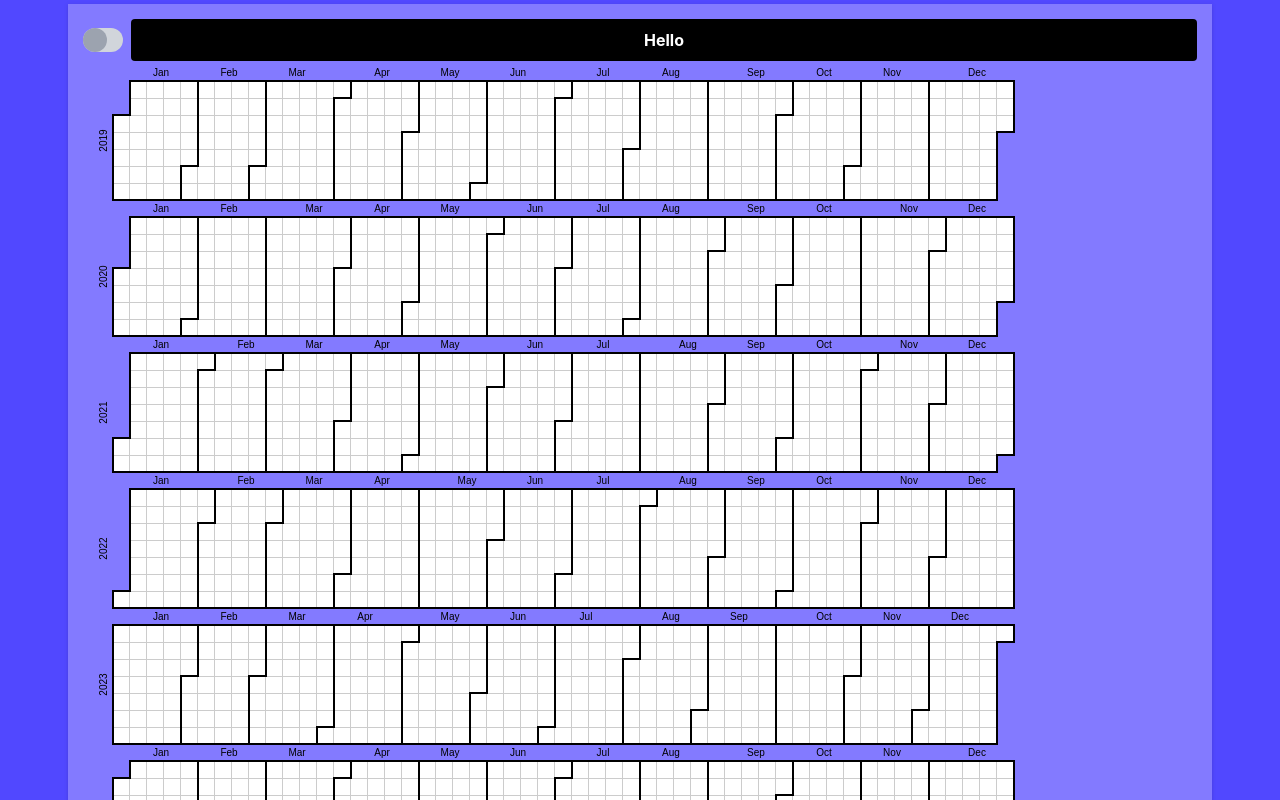
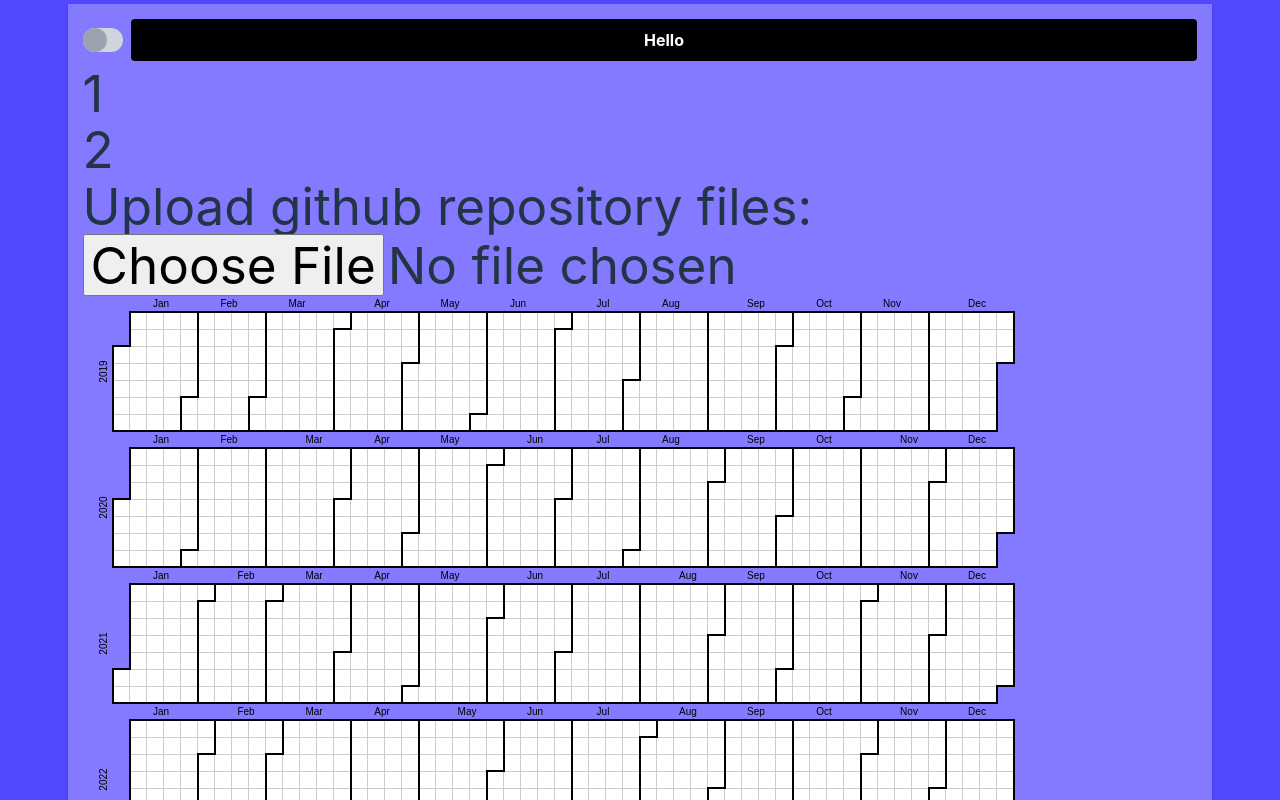
Before and after one commit to nologos/d3reacthistory, a React (Vite) app: page / in a window 1280 px wide. Shown: the top 800 px of the page. Built offline with nearby package versions, Linux system fonts and the light colour scheme.

Commit message:
csv generator init

```diff
--- a/src/App.tsx
+++ b/src/App.tsx
@@ -2,16 +2,13 @@
 import ExampleComponent from './components/ExampleComponent.tsx'
 // import HeatmapComponent from './components/HeatmapComponent.js'
 import D3heatmap from './components/D3Heatmap.tsx'
+import CSVGenerator from './components/D3HeatmapCSVGenerator/CSVGenerator.tsx'
 
 function App() {
-  // const data = [
-  //   { date: '2024-11-01', value: 3, column2: 3 },
-  //   { date: '2024-12-02', value: 6, column2: 3 },
-  // ]
-
   return (
     <div className="container">
       <ExampleComponent />
+      <CSVGenerator />
       <D3heatmap />
     </div>
   )
--- /dev/null
+++ b/src/components/D3HeatmapCSVGenerator/CSVGenerator.tsx
@@ -0,0 +1,77 @@
+// import React from "react"
+import { useEffect, useState } from 'react'
+
+function CSVGenerator() {
+  const [getData, setData] = useState<Array<any>>([])
+  const [loading, setLoading] = useState<boolean>(true)
+  const [error, setError] = useState<string | null>(null)
+  const [fileContent, setFileContent] = useState(null)
+
+  useEffect(() => {
+    (async () => {
+      try {
+        const data = [1, 2]
+        /**
+         * your code replaces this
+         */
+        if (!data || Object.keys(data).length === 0) {
+          throw new Error('Network response was not ok')
+        }
+        setData(data)
+      }
+      catch (error: any) {
+        setError(error.message)
+      }
+      finally {
+        setLoading(false)
+      }
+    })()
+  }, [])
+
+  const handleFileUpload = (event) => {
+    const file = event.target.files[0]
+    if (file) {
+      const reader = new FileReader()
+      reader.onload = (e) => {
+        setFileContent(e.target.result)
+      }
+      // reader.readAsText(file) // or readAsDataURL(file) for images, readAsArrayBuffer(file) for binary
+    }
+  }
+
+  if (loading) {
+    return <p>Loading...</p>
+  }
+
+  if (error) {
+    return (
+      <p>
+        Error:
+        {error}
+      </p>
+    )
+  }
+
+  if (!loading) {
+    return (
+      <h1>
+        {getData.map(item => (
+          <p>{item}</p>
+        ))}
+        <div>
+          <h2>Upload github repository files:</h2>
+          <input type="file" onChange={handleFileUpload} />
+          {fileContent && (
+            <div>
+              <h3>File Content:</h3>
+              <pre>{fileContent}</pre>
+            </div>
+          )}
+        </div>
+      </h1>
+    )
+  }
+  return null
+}
+
+export default CSVGenerator
```
